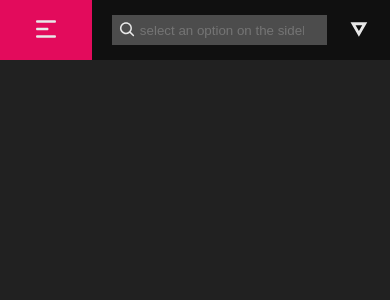
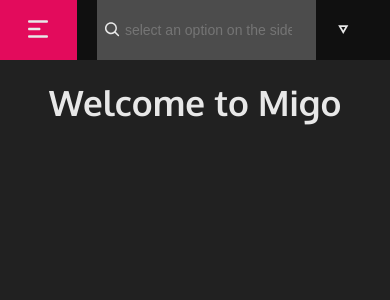
Before and after one commit to Texmo100/MigoApp_React, a React (Create React App) app: page / in a window 390 px wide. Shown: the top 300 px of the page. Built offline with nearby package versions, Linux system fonts and the light colour scheme.

Commit message:
HomePage added to the project and some changes

```diff
--- a/src/App.js
+++ b/src/App.js
@@ -2,6 +2,7 @@
 import { Routes, Route } from 'react-router-dom';
 import AppWrapper from "./components/UI/AppWrapper/AppWrapper";
 import Header from "./components/UI/Header/Header";
+import HomePage from "./components/Pages/HomePage/HomePage";
 import AnimeWatchListPage from "./components/Pages/AnimeWatchListPage/AnimeWatchList";
 import NextAnimeListPage from "./components/Pages/NextAnimeListPage/NextAnimeListPage";
 
@@ -10,6 +11,7 @@
     <AppWrapper>
       <Header />
       <Routes>
+        <Route path="/" element={<HomePage />} />
         <Route path="animeWatchList" element={<AnimeWatchListPage />} />
         <Route path="nextAnimesList" element={<NextAnimeListPage />} />
       </Routes>
--- /dev/null
+++ b/src/components/Pages/HomePage/HomePage.js
@@ -0,0 +1,13 @@
+import React from 'react';
+import Content from '../../UI/Content/Content';
+
+const HomePage = () => {
+    return (
+        <Content
+            titlePage="Welcome to Migo"
+            contentType="home"
+        />
+    );
+}
+
+export default HomePage;
--- a/src/components/UI/Content/Content.js
+++ b/src/components/UI/Content/Content.js
@@ -7,6 +7,14 @@
 import styles from "./Content.module.css";
 
 const Content = ({ titlePage, contentType }) => {
+
+    if (contentType === "home") {
+        return (
+            <div className={styles.content}>
+                <h1 className={styles.title}>{titlePage}</h1>
+            </div>
+        );
+    }
 
     if (contentType === "anime") {
         return (
--- a/src/components/UI/Header/Header.js
+++ b/src/components/UI/Header/Header.js
@@ -22,7 +22,7 @@
             return 'search next anime'
         }
 
-        if(!optionSelected) {
+        if(!optionSelected || optionSelected === "home") {
             return 'select an option on the sidebar menu'
         }
     }
@@ -39,7 +39,7 @@
                     type="search"
                     className={styles['search-input__input']}
                     placeholder={placeHolderHandler()}
-                    disabled={!optionSelected}
+                    disabled={!optionSelected || optionSelected === "home"}
                 />
             </div>
             <CgShapeTriangle className={styles['migo-icon']}/>
--- a/src/components/UI/Header/Header.module.css
+++ b/src/components/UI/Header/Header.module.css
@@ -28,17 +28,9 @@
     font-size: 3rem;
 }
 
-.migo-icon {
-    margin-right: 2rem;
-    font-size: 4rem;
-    transform: rotate(180deg);
-    transition: all 200ms ease;
-}
-
-/* Search input test */
 .search-input {
-    width: 50rem;
-    height: 3rem;
+    width: 60rem;
+    height: 100%;
     display: flex;
     background-color: rgba(255, 255, 255, 25%);
     margin: 0 2rem;
@@ -63,6 +55,13 @@
     padding: 0.5rem;
     background-color: transparent;
     text-align: center;
+    font-size: 1.6rem;
+}
+
+@media screen and (max-width: 768px) {
+    .search-input__input {
+        font-size: 1.4rem;
+    }
 }
 
 .search-input__input:focus {
@@ -72,3 +71,16 @@
 .search-input__input:disabled {
     cursor: not-allowed;
 }
+
+.migo-icon {
+    margin-right: 4rem;
+    font-size: 4rem;
+    transform: rotate(180deg);
+    transition: all 200ms ease;
+}
+
+@media screen and (max-width: 768px) {
+    .migo-icon {
+        font-size: 3rem;
+    }
+}
--- a/src/components/UI/Sidebar/Sidebar.js
+++ b/src/components/UI/Sidebar/Sidebar.js
@@ -11,6 +11,14 @@
                 <p>migo</p>
             </div>
             <div className={styles['sidebar-content']}>
+                <SidebarButton
+                    size="large"
+                    type="option"
+                    text="Home"
+                    redirectionPath="/"
+                    onButtonHandler={onButtonHandler}
+                />
+
                 <SidebarButton
                     size="large"
                     type="option"
```
